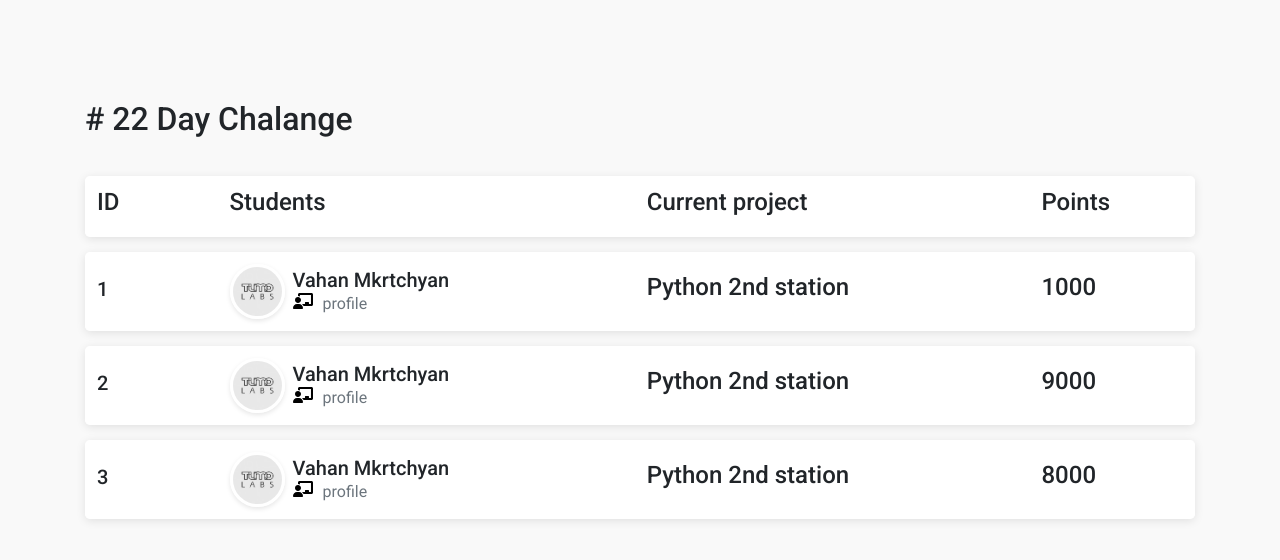
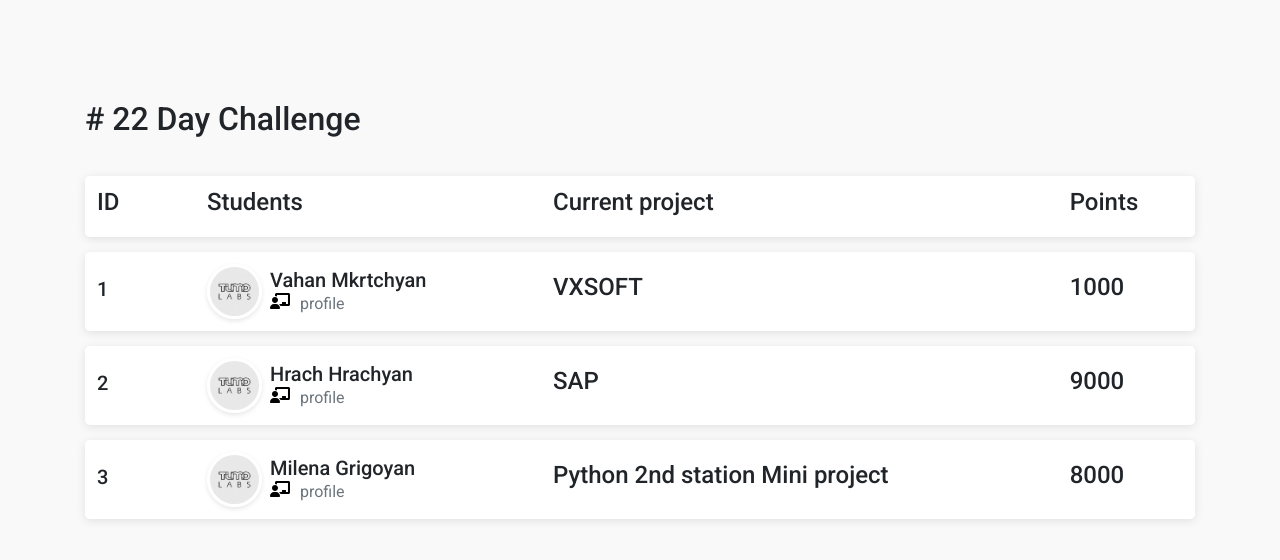
Before and after one commit to vamkrtch/leaderboard, a plain HTML site: page index.html in a window 1280 px wide. Drawn offline with nearby package versions, Linux system fonts and the light colour scheme.

Commit message:
Update index.html

```diff
--- a/index.html
+++ b/index.html
@@ -17,7 +17,7 @@
 			<table class="table">
 				<thead>
 					<tr>
-						<h2># 22 Day Chalange</h2>
+						<h2># 22 Day Challenge</h2>
 					</tr>
 				</thead>
 				<tbody>
@@ -68,7 +68,7 @@
 						</td>
 						<td>
 							<div class="d-flex align-items-baseline">
-								<h4 class="mr-1">Python 2nd station</h4>
+								<h4 class="mr-1">VXSOFT</h4>
 							</div>
 						</td>
 						<td>
@@ -86,7 +86,7 @@
 							<div class="d-flex align-items-center">
 								<img src="img/profile.jpeg" class="circle-img circle-img--small mr-2" alt="User Img">
 								<div class="user-info__basic">
-									<h5 class="mb-0">Vahan Mkrtchyan</h5>
+									<h5 class="mb-0">Hrach Hrachyan</h5>
 									<div style="display:flex">
 										<div style='width:20px;margin-right:10px'><svg
 												xmlns="http://www.w3.org/2000/svg" viewBox="0 0 640 512">
@@ -103,7 +103,7 @@
 						</td>
 						<td>
 							<div class="d-flex align-items-baseline">
-								<h4 class="mr-1">Python 2nd station</h4>
+								<h4 class="mr-1">SAP</h4>
 							</div>
 						</td>
 						<td>
@@ -121,7 +121,7 @@
 							<div class="d-flex align-items-center">
 								<img src="img/profile.jpeg" class="circle-img circle-img--small mr-2" alt="User Img">
 								<div class="user-info__basic">
-									<h5 class="mb-0">Vahan Mkrtchyan</h5>
+									<h5 class="mb-0">Milena Grigoyan</h5>
 									<div style="display:flex">
 										<div style='width:20px;margin-right:10px'><svg
 												xmlns="http://www.w3.org/2000/svg" viewBox="0 0 640 512">
@@ -138,7 +138,7 @@
 						</td>
 						<td>
 							<div class="d-flex align-items-baseline">
-								<h4 class="mr-1">Python 2nd station</h4>
+								<h4 class="mr-1">Python 2nd station Mini project</h4>
 							</div>
 						</td>
 						<td>
```
